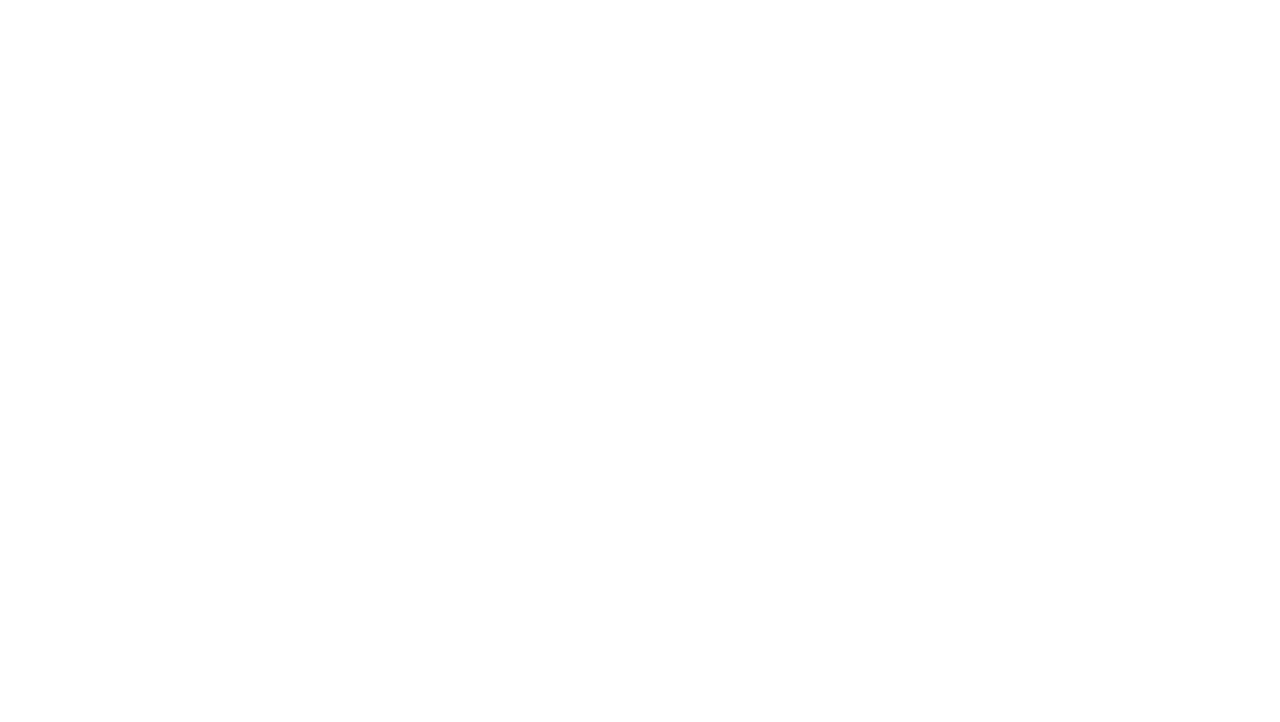
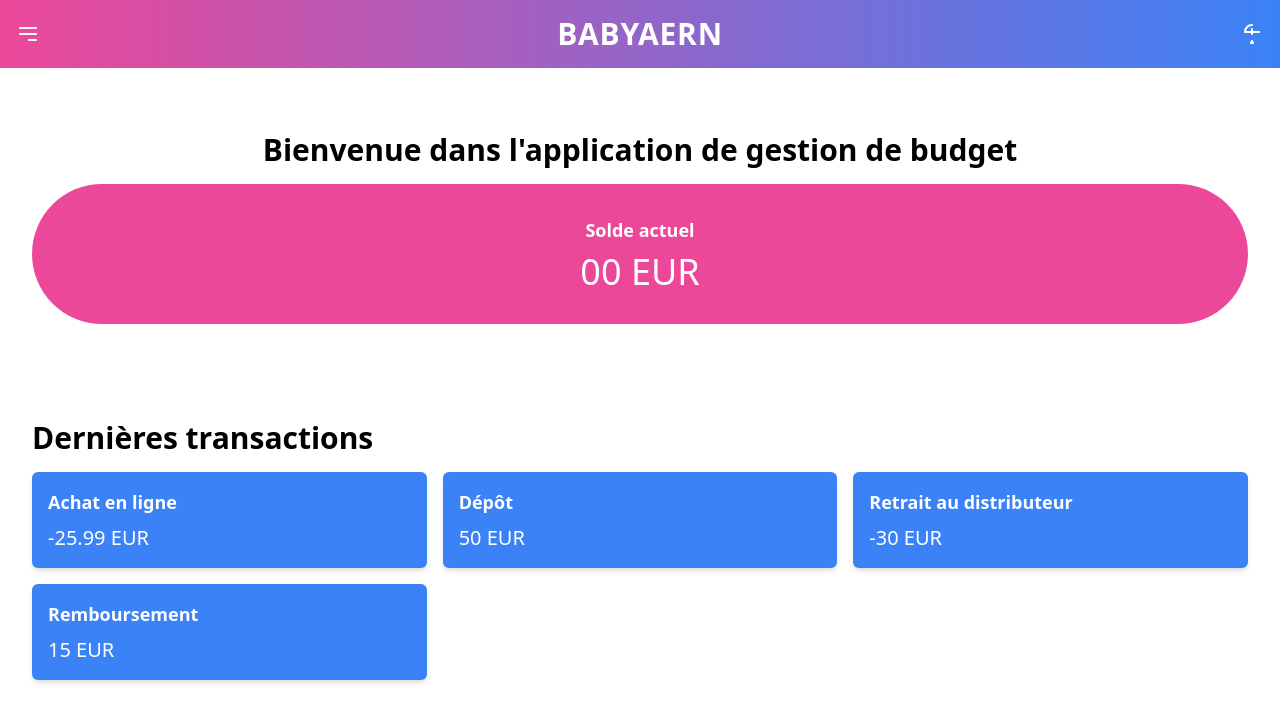
Before and after one commit to OUTER-DEV/frontend, a React (Create React App) app: page /home in a window 1280 px wide. Shown: the top 722 px of the page. Built offline with nearby package versions, Linux system fonts and the light colour scheme.

Commit message:
feat : add home corps

```diff
--- a/package.json
+++ b/package.json
@@ -7,6 +7,7 @@
     "@testing-library/react": "^13.4.0",
     "@testing-library/user-event": "^13.5.0",
     "autoprefixer": "^10.4.17",
+    "axios": "^1.6.7",
     "clsx": "^2.1.0",
     "dotenv": "^16.4.1",
     "postcss": "^8.4.33",
--- a/src/App.js
+++ b/src/App.js
@@ -4,7 +4,7 @@ import { BrowserRouter as Router, Route, Switch, Redirect  } from 'react-router-
 
 
 import Login from "./Login/login"
-import Header from './Header/Header';
+import Home from './Home/Home';
 
 function App() {
   return (
@@ -15,7 +15,7 @@ function App() {
         <Redirect to="/login" />
   </Route>
   <Route path="/login" component={Login} />
-  <Route path="/header" component={Header} />
+  <Route path="/home" component={Home} />
   </Switch>
 </Router>
     </>
--- /dev/null
+++ b/src/Home/Corp.js
@@ -0,0 +1,23 @@
+import React, { useState } from 'react';
+
+const Corps = () => {
+  return (
+    <div className="container mx-auto mt-8 p-8">
+      <h1 className="text-3xl text-center font-bold mb-4">Bienvenue dans l'application de gestion de budget</h1>
+
+      {/* Affichage du solde actuel dans un cercle (visible uniquement sur mobile) */}
+      <div className="bg-pink-500 text-white p-8 rounded-full text-center md:hidden">
+        <p className="text-lg font-semibold mb-2">Solde actuel</p>
+        <p className="text-4xl">00 EUR</p>
+      </div>
+
+      {/* Affichage du solde actuel dans un cercle (visible uniquement sur les écrans plus grands que mobile) */}
+      <div className="bg-pink-500 text-white p-8 rounded-full text-center hidden md:block">
+        <p className="text-lg font-semibold mb-2">Solde actuel</p>
+        <p className="text-4xl">00 EUR</p>
+      </div>
+    </div>
+  );
+};
+
+export default Corps;
--- /dev/null
+++ b/src/Home/Home.js
@@ -0,0 +1,14 @@
+import Header from "../Header/Header";
+import Corps from "./Corp";
+import Transactions from "./Transaction";
+
+export default function Home() {
+    return (
+        <>
+        <Header/>
+        <Corps/>
+        <Transactions/>
+        </>
+
+    )
+}
--- /dev/null
+++ b/src/Home/Transaction.js
@@ -0,0 +1,31 @@
+import React from 'react';
+
+const Transactions = () => {
+  const transactions = [
+    { id: 1, title: 'Achat en ligne', amount: -25.99 },
+    { id: 2, title: 'Dépôt', amount: 50.0 },
+    { id: 3, title: 'Retrait au distributeur', amount: -30.0 },
+    { id: 4, title: 'Remboursement', amount: 15.0 },
+  ];
+
+  return (
+    <div className="container mx-auto mt-8 p-8">
+      <h2 className="text-3xl font-bold mb-4">Dernières transactions</h2>
+
+      {/* Liste des transactions */}
+      <div className="grid gap-4 grid-cols-1 md:grid-cols-2 lg:grid-cols-3">
+        {transactions.map((transaction) => (
+          <div
+            key={transaction.id}
+            className="bg-blue-500 text-white p-4 rounded-md shadow-md"
+          >
+            <p className="text-lg font-semibold mb-2">{transaction.title}</p>
+            <p className="text-xl">{transaction.amount} EUR</p>
+          </div>
+        ))}
+      </div>
+    </div>
+  );
+};
+
+export default Transactions;
```
Also changed, not shown: 1 other file (tests, documents, lock files or other folders).
